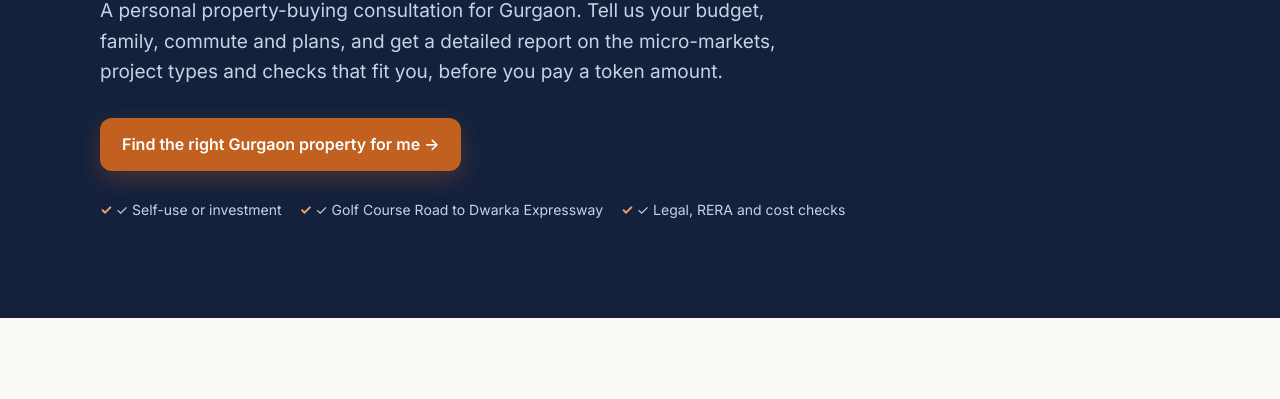
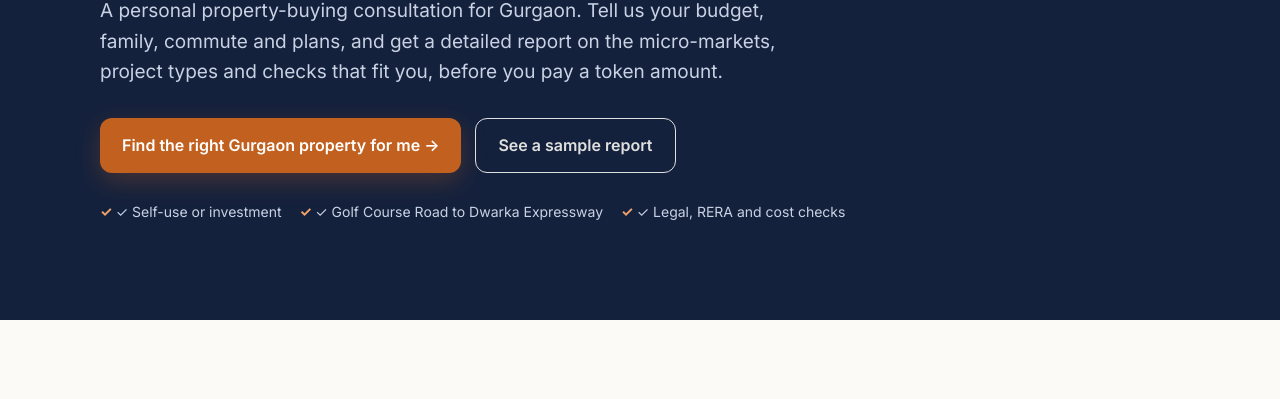
Before and after one commit to aarjav11-ux/aarjav11-ux.github.io, a plain HTML site: page realestate/index.html in a window 1280 px wide. Shown: the part 362-761 px from the top of the page. Drawn offline with Linux system fonts and the light colour scheme.

Commit message:
Add files via upload

```diff
--- a/realestate/index.html
+++ b/realestate/index.html
@@ -148,7 +148,7 @@ footer .wrap{display:flex;justify-content:space-between;gap:20px;flex-wrap:wrap}
 <p class="lead" style="max-width:720px">A personal property-buying consultation for Gurgaon. Tell us your budget, family, commute and plans, and get a detailed report on the micro-markets, project types and checks that fit you, before you pay a token amount.</p>
 <div class="ctas">
 <a class="btn btn-primary" href="https://aarjav11-ux.github.io/realestate-advisor/">Find the right Gurgaon property for me →</a>
-
+<a class="btn btn-ghost" href="https://aarjav11-ux.github.io/realestate-advisor/sample-report.pdf" target="_blank" rel="noopener">See a sample report</a>
 </div>
 <div class="ticks"><span>✓ Self-use or investment</span><span>✓ Golf Course Road to Dwarka Expressway</span><span>✓ Legal, RERA and cost checks</span></div>
 </div>
```
